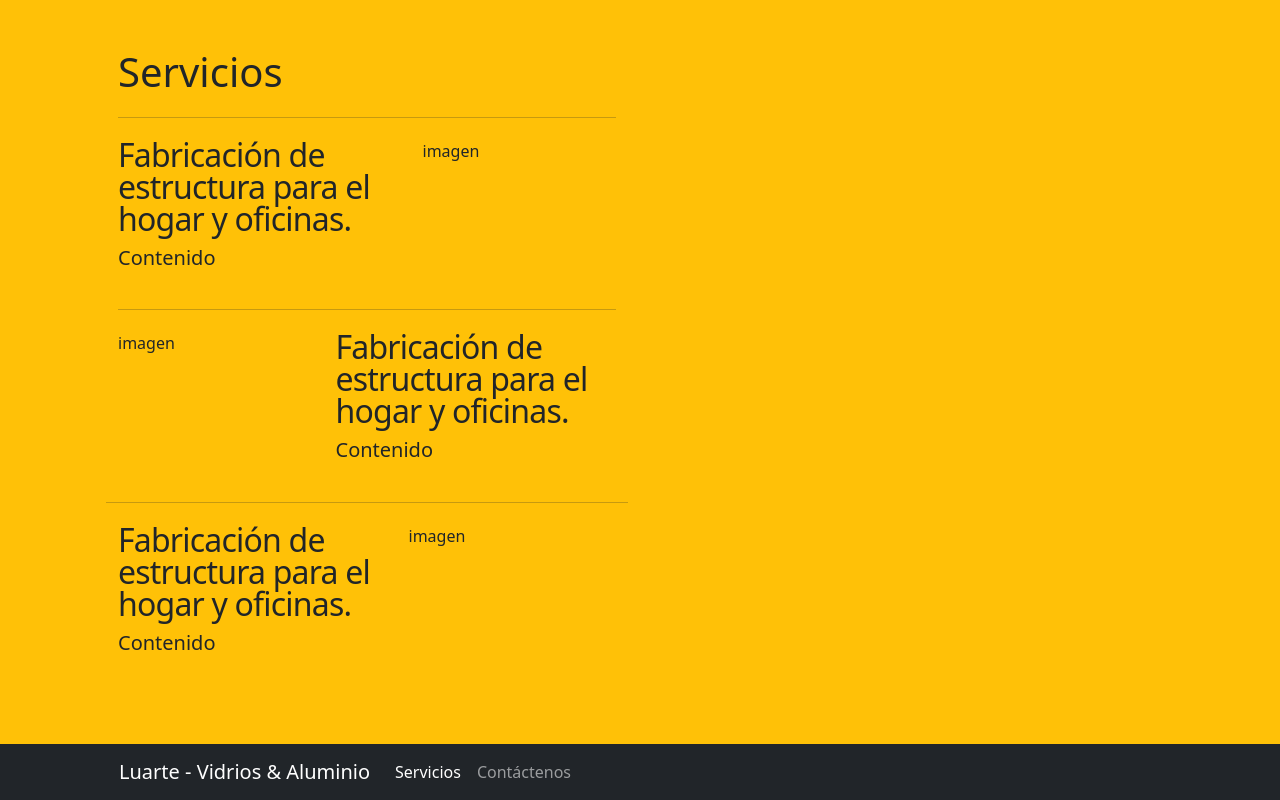
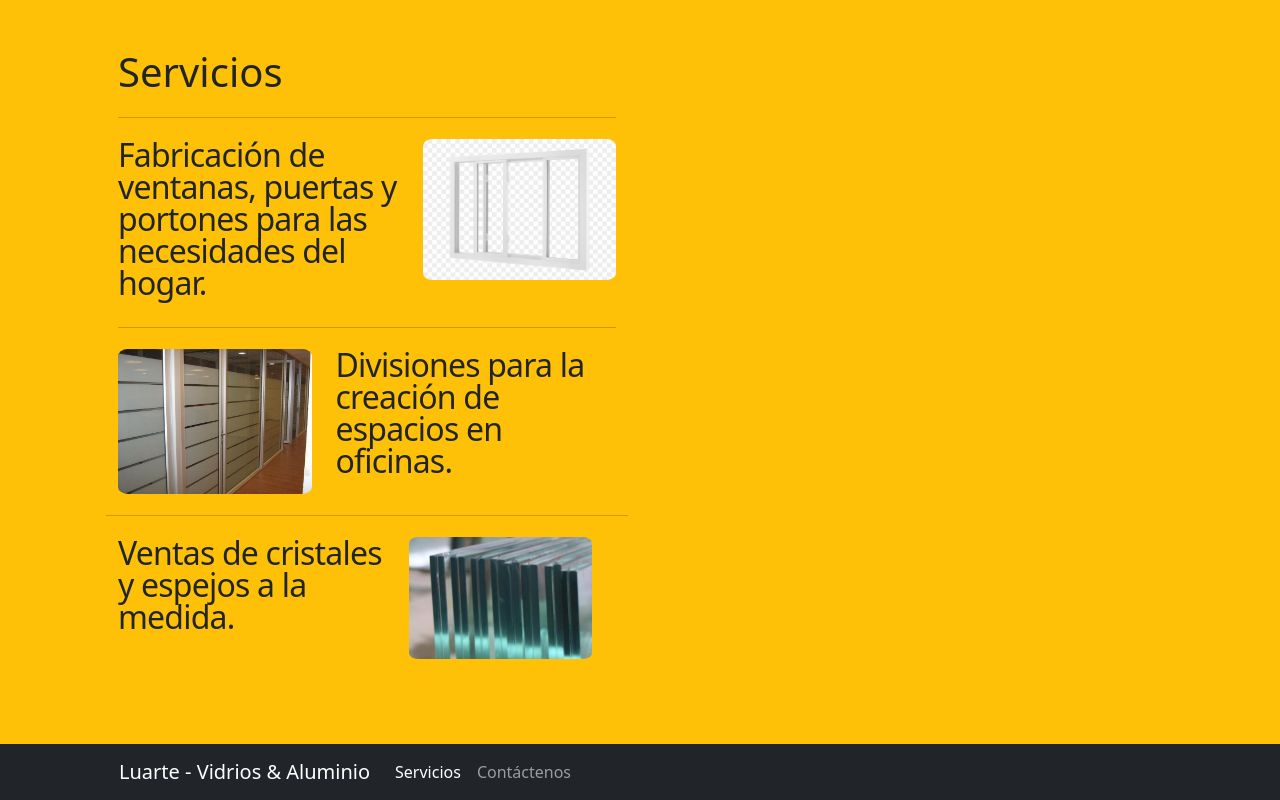
Before and after one commit to dargonza/Ejercicio-Modulo-5, a plain HTML site: page servicios.html in a window 1280 px wide. Drawn offline with Linux system fonts and the light colour scheme.

Commit message:
Actualización pagina servicio

```diff
--- a/assets/css/styles.css
+++ b/assets/css/styles.css
@@ -37,6 +37,12 @@ a:active {
   color: #CDFEAA;
 }
 
+
+.servicio {
+  width: 100%;
+  border-radius: 5%;
+}
+
 .service-divider {
   margin: 1.3rem 0;
 }
--- a/servicios.html
+++ b/servicios.html
@@ -86,13 +86,10 @@
 
                         <div class="row">
                           <div class="col-md-7">
-                            <h2 class="service-heading">Fabricación de estructura para el hogar y oficinas.</h2>
-                            <p class="lead">
-                              Contenido
-                            </p>
+                            <h2 class="service-heading">Fabricación de ventanas, puertas y portones para las necesidades del hogar.</h2>
                           </div>
                           <div class="col-md-5">
-                            imagen
+                            <img src="assets/img/ventana.png" class="servicio">
                           </div>
                         </div>
 
@@ -100,26 +97,21 @@
 
                         <div class="row">
                           <div class="col-md-5">
-                            imagen
+                            <img src="assets/img/separador.jpg"  class="servicio">
                           </div>
                           <div class="col-md-7">
-                            <h2 class="service-heading">Fabricación de estructura para el hogar y oficinas.</h2>
-                            <p class="lead">
-                              Contenido
-                            </p>
+                            <h2 class="service-heading">Divisiones para la creación de espacios en oficinas.
+                            </h2>
                         </div>
 
                         <hr class="service-divider">
 
                         <div class="row">
                           <div class="col-md-7">
-                            <h2 class="service-heading">Fabricación de estructura para el hogar y oficinas.</h2>
-                            <p class="lead">
-                              Contenido
-                            </p>
+                            <h2 class="service-heading">Ventas de cristales y espejos a la medida.</h2>
                           </div>
                           <div class="col-md-5">
-                            imagen
+                            <img src="assets/img/vidrios.jpg"  class="servicio">
                           </div>
                         </div>
 
```
Also changed, not shown: assets/img/separador.jpg (added), assets/img/ventana2jpg.jpg (deleted), assets/img/vidrios.jpg (added).
